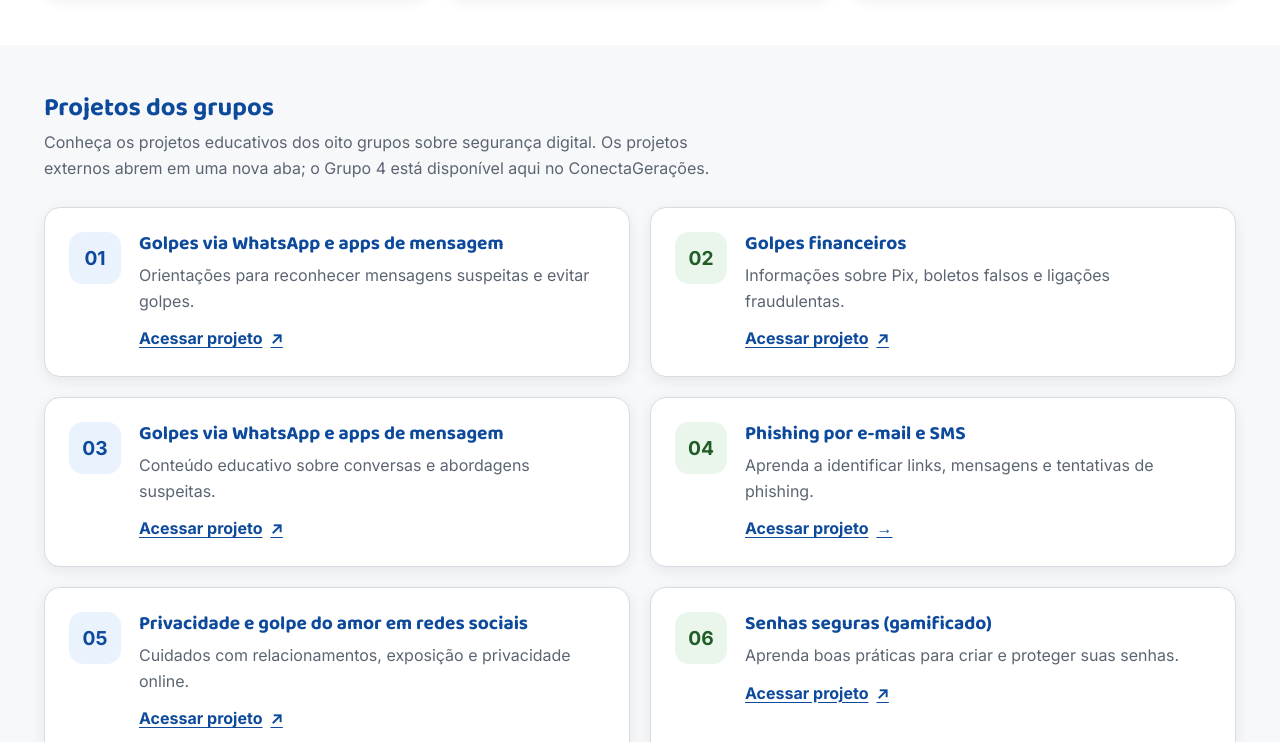
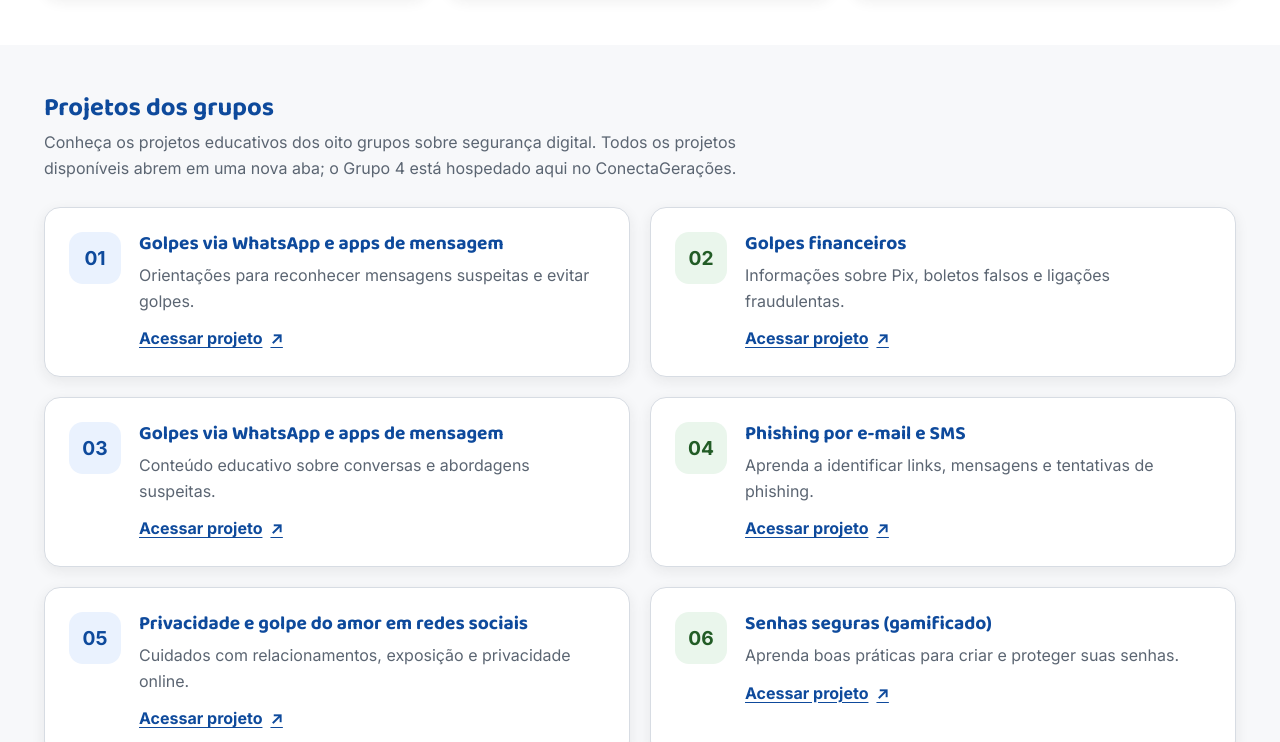
Before and after one commit to Leonardo-Pelicano/conectageracoes, a website: page public/projetos.html in a window 1280 px wide. Shown: the part 636-1378 px from the top of the page. Drawn offline with Linux system fonts and the light colour scheme.

Commit message:
Update projetos.html + New page on

```diff
--- a/public/projetos.html
+++ b/public/projetos.html
@@ -80,12 +80,12 @@
 <section class="section" id="grupos" aria-labelledby="grupos-titulo" style="background:var(--gray-50);">
   <div class="container">
     <h2 class="section-title reveal" id="grupos-titulo">Projetos dos grupos</h2>
-    <p class="section-sub reveal">Conheça os projetos educativos dos oito grupos sobre segurança digital. Os projetos externos abrem em uma nova aba; o Grupo 4 está disponível aqui no ConectaGerações.</p>
+    <p class="section-sub reveal">Conheça os projetos educativos dos oito grupos sobre segurança digital. Todos os projetos disponíveis abrem em uma nova aba; o Grupo 4 está hospedado aqui no ConectaGerações.</p>
     <div class="group-partners-grid">
       <article class="group-partner reveal" aria-label="Grupo 1: Golpes via WhatsApp e apps de mensagem"><span class="group-partner__number" aria-hidden="true">01</span><div class="group-partner__body"><h3>Golpes via WhatsApp e apps de mensagem</h3><p>Orientações para reconhecer mensagens suspeitas e evitar golpes.</p><a class="group-partner__link" href="https://project-squad1.netlify.app/" target="_blank" rel="noopener noreferrer" aria-label="Acessar projeto do grupo 1: Golpes via WhatsApp e apps de mensagem (abre em nova aba)">Acessar projeto <span aria-hidden="true">↗</span></a></div></article>
       <article class="group-partner reveal" aria-label="Grupo 2: Golpes financeiros"><span class="group-partner__number" aria-hidden="true">02</span><div class="group-partner__body"><h3>Golpes financeiros</h3><p>Informações sobre Pix, boletos falsos e ligações fraudulentas.</p><a class="group-partner__link" href="https://alertadegolpes.netlify.app/" target="_blank" rel="noopener noreferrer" aria-label="Acessar projeto do grupo 2: Golpes financeiros (abre em nova aba)">Acessar projeto <span aria-hidden="true">↗</span></a></div></article>
       <article class="group-partner reveal" aria-label="Grupo 3: Golpes via WhatsApp e apps de mensagem"><span class="group-partner__number" aria-hidden="true">03</span><div class="group-partner__body"><h3>Golpes via WhatsApp e apps de mensagem</h3><p>Conteúdo educativo sobre conversas e abordagens suspeitas.</p><a class="group-partner__link" href="https://conversa-segura-final-2026.netlify.app/" target="_blank" rel="noopener noreferrer" aria-label="Acessar projeto do grupo 3: Golpes via WhatsApp e apps de mensagem (abre em nova aba)">Acessar projeto <span aria-hidden="true">↗</span></a></div></article>
-      <article class="group-partner reveal" aria-label="Grupo 4: Phishing por e-mail e SMS"><span class="group-partner__number" aria-hidden="true">04</span><div class="group-partner__body"><h3>Phishing por e-mail e SMS</h3><p>Aprenda a identificar links, mensagens e tentativas de phishing.</p><a class="group-partner__link" href="grupos/grupo4/index.html" aria-label="Acessar projeto do grupo 4: Phishing por e-mail e SMS">Acessar projeto <span aria-hidden="true">→</span></a></div></article>
+      <article class="group-partner reveal" aria-label="Grupo 4: Phishing por e-mail e SMS"><span class="group-partner__number" aria-hidden="true">04</span><div class="group-partner__body"><h3>Phishing por e-mail e SMS</h3><p>Aprenda a identificar links, mensagens e tentativas de phishing.</p><a class="group-partner__link" href="grupos/grupo4/index.html" target="_blank" rel="noopener noreferrer" aria-label="Acessar projeto do grupo 4: Phishing por e-mail e SMS (abre em nova aba)">Acessar projeto <span aria-hidden="true">↗</span></a></div></article>
       <article class="group-partner reveal" aria-label="Grupo 5: Privacidade e golpe do amor em redes sociais"><span class="group-partner__number" aria-hidden="true">05</span><div class="group-partner__body"><h3>Privacidade e golpe do amor em redes sociais</h3><p>Cuidados com relacionamentos, exposição e privacidade online.</p><a class="group-partner__link" href="https://idosos-seguros.vercel.app/" target="_blank" rel="noopener noreferrer" aria-label="Acessar projeto do grupo 5: Privacidade e golpe do amor em redes sociais (abre em nova aba)">Acessar projeto <span aria-hidden="true">↗</span></a></div></article>
       <article class="group-partner reveal" aria-label="Grupo 6: Senhas seguras (gamificado)"><span class="group-partner__number" aria-hidden="true">06</span><div class="group-partner__body"><h3>Senhas seguras (gamificado)</h3><p>Aprenda boas práticas para criar e proteger suas senhas.</p><a class="group-partner__link" href="https://senhas-seguras-proj-extensao.netlify.app/" target="_blank" rel="noopener noreferrer" aria-label="Acessar projeto do grupo 6: Senhas seguras (gamificado) (abre em nova aba)">Acessar projeto <span aria-hidden="true">↗</span></a></div></article>
       <article class="group-partner group-partner--soon reveal" aria-label="Grupo 7: Cyberbullying e comportamento online"><span class="group-partner__number" aria-hidden="true">07</span><div class="group-partner__body"><h3>Cyberbullying e comportamento online</h3><p>Este projeto será disponibilizado futuramente.</p><span class="group-partner__pending">Em breve!</span></div></article>
```
